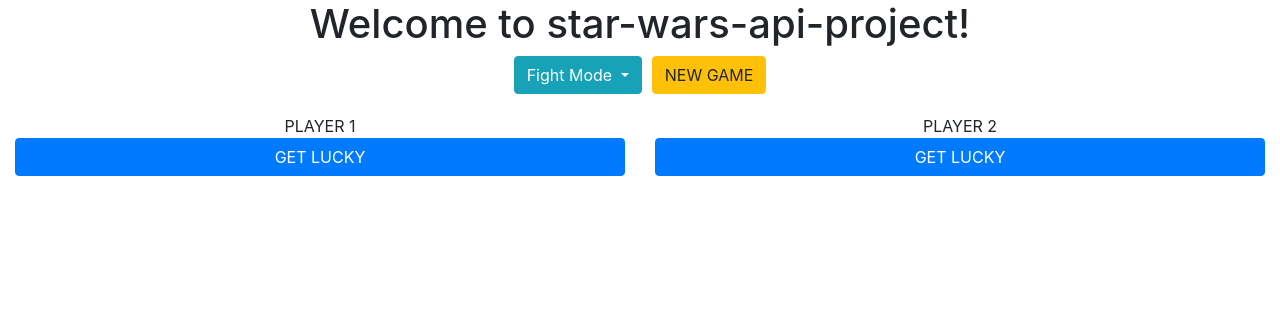
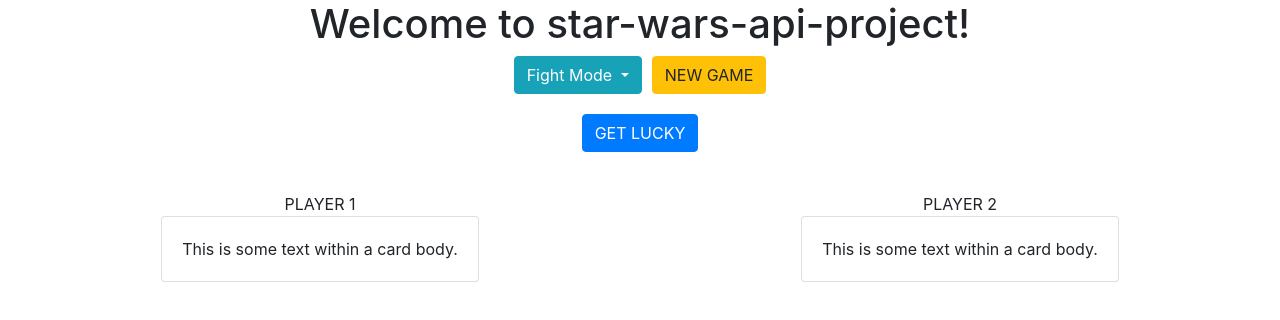
Before and after one commit to boi87/star-wars-api-project, an Angular app in the folder star-wars-api-project/: page / in a window 1280 px wide. Shown: the top 320 px of the page. Built offline with nearby package versions, Linux system fonts and the light colour scheme.

Commit message:
fixed api with pagenumbers

```diff
--- a/star-wars-api-project/src/app/cockpit/cockpit.component.css
+++ b/star-wars-api-project/src/app/cockpit/cockpit.component.css
@@ -0,0 +1,5 @@
+.cards-container {
+  display: flex;
+  margin-top: 20px;
+  justify-content: space-around;
+}
--- a/star-wars-api-project/src/app/cockpit/cockpit.component.html
+++ b/star-wars-api-project/src/app/cockpit/cockpit.component.html
@@ -24,22 +24,45 @@
       <button type="button" class="btn btn-warning" (click)="onNewGame()">
         NEW GAME
       </button>
-
-  </div>
+    </div>
   </div>
 </div>
-<div style="display: flex; margin-top: 20px;">
-  <div class="container-md" style="display: flex; flex-direction: column">
-    PLAYER 1
-    <button type="button" class="btn btn-primary" (click)="onGetLucky()">
-      GET LUCKY
-    </button>
+<button
+  style="margin: auto; margin: 20px 0 20px 0;"
+  type="button"
+  class="btn btn-primary"
+  [disabled]="!fightMode && loading"
+  (click)="onGetLucky()"
+>
+  GET LUCKY
+</button>
+<!--    <button type="button" class="btn btn-primary" (click)="onGetLucky()">-->
+<!--      GET LUCKY-->
+<!--    </button>-->
+<div class="cards-container">
+  <div id="p1Container">
+    <div class="container-md" style="display: flex; flex-direction: column">
+      PLAYER 1
+    </div>
+    <div class="card">
+      <div class="card-body">
+        This is some text within a card body.
+      </div>
+    </div>
   </div>
 
-  <div class="container-md" style="display: flex; flex-direction: column">
-    PLAYER 2
-    <button type="button" class="btn btn-primary" (click)="onGetLucky()">
-      GET LUCKY
-    </button>
+  <div *ngIf="loading" style="width: 10rem" class="spinner-grow text-primary">
+    <span class="sr-only">Loading...</span>
+  </div>
+
+  <div id="p2Container">
+    <div class="container-md" style="display: flex; flex-direction: column">
+      PLAYER 2
+    </div>
+    <div class="card">
+      <div class="card-body">
+        This is some text within a card body.
+      </div>
+    </div>
   </div>
 </div>
--- a/star-wars-api-project/src/app/cockpit/cockpit.component.ts
+++ b/star-wars-api-project/src/app/cockpit/cockpit.component.ts
@@ -1,5 +1,6 @@
-import { Component, OnInit } from '@angular/core';
+import {Component, OnInit} from '@angular/core';
 import {ApiService} from '../services/api.service';
+import {PeopleScore, StarshipScore} from '../models/models';
 
 @Component({
   selector: 'app-cockpit',
@@ -9,10 +10,14 @@
 export class CockpitComponent implements OnInit {
 
   fightModes: string[];
-  fightMode:  string;
-  constructor(private apiService: ApiService) { }
+  fightMode: string;
 
-  data: any;
+  constructor(private apiService: ApiService) {
+  }
+
+  loading: boolean;
+  player1Score: PeopleScore | StarshipScore;
+  player2Score: PeopleScore | StarshipScore;
 
   ngOnInit() {
     this.fightModes = ['Mass VS Crew', 'Height VS length'];
@@ -28,19 +33,25 @@
   }
 
   onGetLucky() {
+    this.loading = true;
+    this.apiService.getData().subscribe((data: (PeopleScore | StarshipScore)[]) => {
+      const randomNum = Math.floor(Math.random() * 2);
 
-  }
-  onGetData() {
-    const baseUrl = 'https://swapi.co/api/';
+      if (data && data.length) {
+        this.loading = false;
+
+        this.player1Score = data[randomNum];
+        this.player2Score = data[randomNum === 0 ? 1 : 0];
+
+        console.log(this.player2Score);
+        console.log(this.player1Score);
 
 
-
-    this.apiService.getData(url).subscribe(x => {
-      console.log(x);
-      this.data = x;
+      }
+      console.log(data);
+      // this.data = x;
     })
   }
 
 
-
 }
--- /dev/null
+++ b/star-wars-api-project/src/app/models/models.ts
@@ -0,0 +1,39 @@
+export interface PeopleScore {
+  name: string;
+  height: string;
+  mass: string;
+  hair_color: string;
+  skin_color: string;
+  eye_color: string;
+  birth_year: string;
+  gender: string;
+  homeworld: string;
+  films: string[];
+  species: string[];
+  vehicles: string[];
+  starships: string[];
+  created: string;
+  edited: string;
+  url: string;
+}
+
+export interface StarshipScore {
+  name: string;
+  model: string;
+  manufacturer: string;
+  cost_in_credits: string;
+  length: string;
+  max_atmosphering_speed: string;
+  crew: string;
+  passengers: string;
+  cargo_capacity: string;
+  consumables: string;
+  hyperdrive_rating: string;
+  MGLT: string;
+  starship_class: string;
+  pilots: string[];
+  films: string[];
+  created: string;
+  edited: string;
+  url: string;
+}
--- a/star-wars-api-project/src/app/services/api.service.ts
+++ b/star-wars-api-project/src/app/services/api.service.ts
@@ -1,17 +1,20 @@
-import {Injectable} from '@angular/core';
-import {HttpClient} from '@angular/common/http';
+import {Injectable} from "@angular/core";
+import {HttpClient} from "@angular/common/http";
+import {forkJoin} from "rxjs";
 
 @Injectable({
-  providedIn: 'root'
+  providedIn: "root"
 })
 export class ApiService {
-
   constructor(private http: HttpClient) {
   }
 
-  getData(url: string) {
+  getData() {
+    const randomPeoplePage = Math.floor(Math.random() * 9) +1;
+    const randomStarshipsPage = Math.floor(Math.random() * 4) +1;
+    const peopleUrl = `https://swapi.co/api/people/?page=${randomPeoplePage}`;
+    const starshipsUrl = `https://swapi.co/api/starships/?page=${randomStarshipsPage}`;
 
-    return this.http.get(url);
+    return forkJoin([this.http.get(peopleUrl), this.http.get(starshipsUrl)]);
   }
-
 }
```
